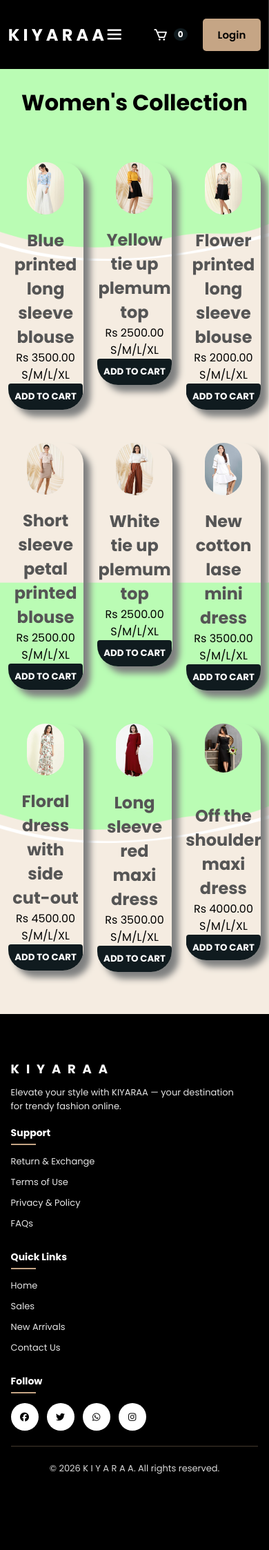
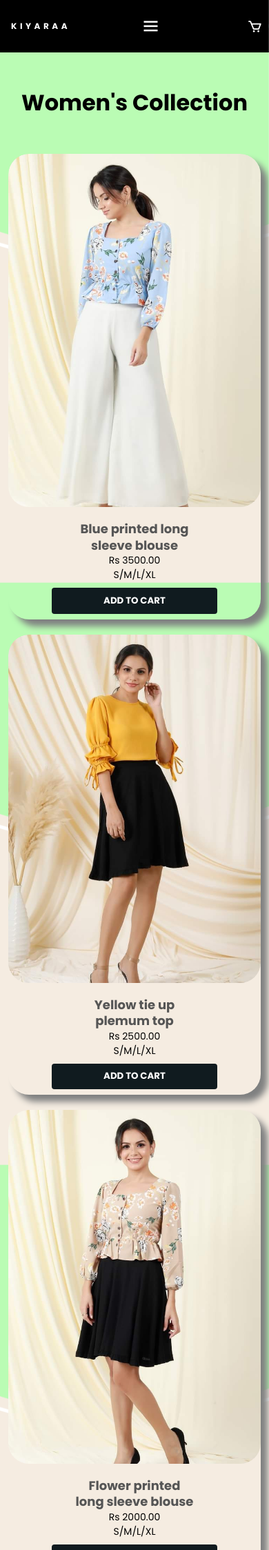
Before and after one commit to athsarab/online-shopping-store, a PHP site: page /PHP/women.php in a window 390 px wide. Shown: the top 2247 px of the page at 69% size. Before the commit the page ends 2137 px from the top, so only its background shows below. Run offline with PHP 8.4, Linux system fonts and the light colour scheme; some libraries are stand-ins or nearby versions.

Commit message:
Add mobile responsiveness styles and include mobile.css in header

```diff
--- /dev/null
+++ b/CSS/mobile.css
@@ -0,0 +1,303 @@
+@media (max-width: 768px) {
+  body {
+    overflow-x: hidden;
+  }
+
+  header {
+    padding: 12px 16px;
+    height: 76px;
+    align-items: center;
+    gap: 10px;
+  }
+
+  header.is-scrolled {
+    height: 68px;
+    padding: 10px 16px;
+  }
+
+  .logo {
+    flex: 0 0 auto;
+    font-size: 14px;
+  }
+
+  .logo h2 {
+    margin: 0;
+    white-space: nowrap;
+    line-height: 1;
+    font-size: 12px;
+    letter-spacing: 1px;
+  }
+
+  .header-btn {
+    flex: 0 0 auto;
+    gap: 8px;
+  }
+
+  .menu-toggle {
+    margin: 0 auto;
+    flex: 0 0 auto;
+  }
+
+  .header-btn .Login,
+  .header-btn .Sign-Up {
+    display: none;
+  }
+
+  .header-btn .cart-toggle {
+    padding: 8px 10px;
+    display: inline-flex;
+    align-items: center;
+  }
+
+  .navbar {
+    top: 76px;
+  }
+
+  .banner {
+    height: auto;
+    min-height: 82vh;
+  }
+
+  .slider,
+  .overlay {
+    height: 82vh;
+    min-height: 520px;
+  }
+
+  .content {
+    width: calc(100% - 32px);
+    margin: 170px auto 0;
+  }
+
+  .content h1 {
+    font-size: 32px;
+    line-height: 1.15;
+  }
+
+  .content h2 {
+    width: 100%;
+    margin: 16px auto 40px;
+    font-size: 16px;
+    line-height: 1.6;
+  }
+
+  button {
+    width: min(100%, 220px);
+    margin: 8px 0;
+    padding: 12px 0;
+  }
+
+  .slider1 {
+    width: calc(100% - 24px);
+    height: auto;
+    margin: 0 auto;
+  }
+
+  .slides,
+  .slide img {
+    height: 280px;
+  }
+
+  .navigation-manual,
+  .navigation-auto {
+    width: calc(100% - 24px);
+    margin-left: 0;
+    margin-right: 0;
+  }
+
+  .new-list1,
+  .new-list2,
+  .new-list3,
+  .men-list1,
+  .men-list2,
+  .men-list3,
+  .women-list1,
+  .women-list2,
+  .women-list3,
+  .kids-list1,
+  .kids-list2,
+  .kids-list3,
+  .sales-list1,
+  .sales-list2,
+  .sales-list3 {
+    flex-direction: column;
+    align-items: center;
+    gap: 22px;
+    padding: 0 16px;
+  }
+
+  .new1,
+  .new2,
+  .new3,
+  .men1,
+  .men2,
+  .men3,
+  .women1,
+  .women2,
+  .women3,
+  .kids1,
+  .kids2,
+  .kids3,
+  .sales1,
+  .sales2,
+  .sales3 {
+    width: min(100%, 420px);
+    margin: 0;
+  }
+
+  .new1 img,
+  .new2 img,
+  .new3 img,
+  .men1 img,
+  .men2 img,
+  .men3 img,
+  .women1 img,
+  .women2 img,
+  .women3 img,
+  .kids1 img,
+  .kids2 img,
+  .kids3 img,
+  .sales1 img,
+  .sales2 img,
+  .sales3 img,
+  .product-image {
+    width: 100%;
+    max-width: 100%;
+    height: auto;
+    display: block;
+  }
+
+  .new1,
+  .new2,
+  .new3,
+  .men1,
+  .men2,
+  .men3,
+  .women1,
+  .women2,
+  .women3,
+  .kids1,
+  .kids2,
+  .kids3,
+  .sales1,
+  .sales2,
+  .sales3 {
+    display: flex;
+    flex-direction: column;
+    align-items: center;
+  }
+
+  .shop-item-title h2 {
+    font-size: 18px;
+    line-height: 1.3;
+  }
+
+  .shop-item-price p,
+  .new1 p,
+  .new2 p,
+  .new3 p,
+  .men1 p,
+  .men2 p,
+  .men3 p,
+  .women1 p,
+  .women2 p,
+  .women3 p,
+  .kids1 p,
+  .kids2 p,
+  .kids3 p,
+  .sales1 p,
+  .sales2 p,
+  .sales3 p {
+    font-size: 14px;
+  }
+
+  .btn,
+  .btn-primary,
+  .btn-purchase,
+  .view-more {
+    width: min(100%, 240px);
+    margin-left: 0;
+    margin-right: 0;
+  }
+
+  .cart-row {
+    flex-direction: column;
+    gap: 8px;
+  }
+
+  .cart-column {
+    width: 100%;
+    margin-right: 0;
+  }
+
+  .cart-item,
+  .cart-price,
+  .cart-quantity {
+    width: 100%;
+  }
+
+  .cart-quantity-input {
+    margin-right: 0;
+  }
+
+  .tour-date,
+  .tour-city,
+  .tour-arena,
+  .tour-btn {
+    width: 100%;
+    max-width: 100%;
+  }
+}
+
+@media (max-width: 520px) {
+  .content h1 {
+    font-size: 26px;
+  }
+
+  .slider,
+  .overlay {
+    min-height: 460px;
+  }
+
+  .slides,
+  .slide img {
+    height: 220px;
+  }
+
+  .new-list1,
+  .new-list2,
+  .new-list3,
+  .men-list1,
+  .men-list2,
+  .men-list3,
+  .women-list1,
+  .women-list2,
+  .women-list3,
+  .kids-list1,
+  .kids-list2,
+  .kids-list3,
+  .sales-list1,
+  .sales-list2,
+  .sales-list3 {
+    padding: 0 12px;
+  }
+
+  .new1,
+  .new2,
+  .new3,
+  .men1,
+  .men2,
+  .men3,
+  .women1,
+  .women2,
+  .women3,
+  .kids1,
+  .kids2,
+  .kids3,
+  .sales1,
+  .sales2,
+  .sales3 {
+    width: 100%;
+    max-width: 100%;
+  }
+}
--- a/PHP/header.php
+++ b/PHP/header.php
@@ -5,6 +5,7 @@ if (!isset($GLOBALS['__kiyaraa_assets_loaded'])) {
     <link rel="stylesheet" href="../CSS/header.css">
     <link rel="stylesheet" href="../CSS/cartSidebar.css">
     <link rel="stylesheet" href="../CSS/footernew.css">
+    <link rel="stylesheet" href="../CSS/mobile.css">
     <link rel="stylesheet" href="https://unpkg.com/boxicons@latest/css/boxicons.min.css">
     <link rel="preconnect" href="https://fonts.googleapis.com">
     <link rel="preconnect" href="https://fonts.gstatic.com" crossorigin>
```
